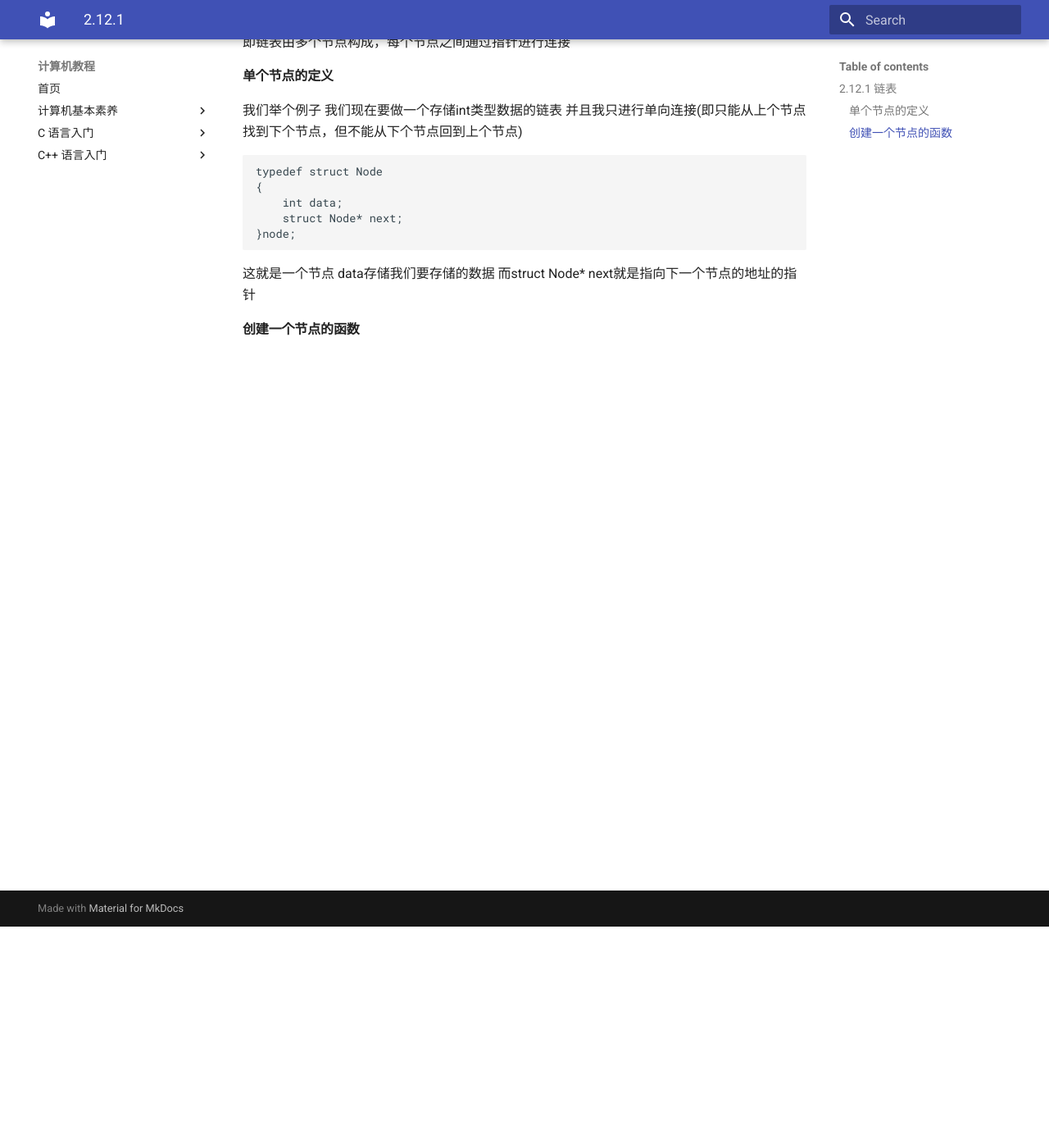
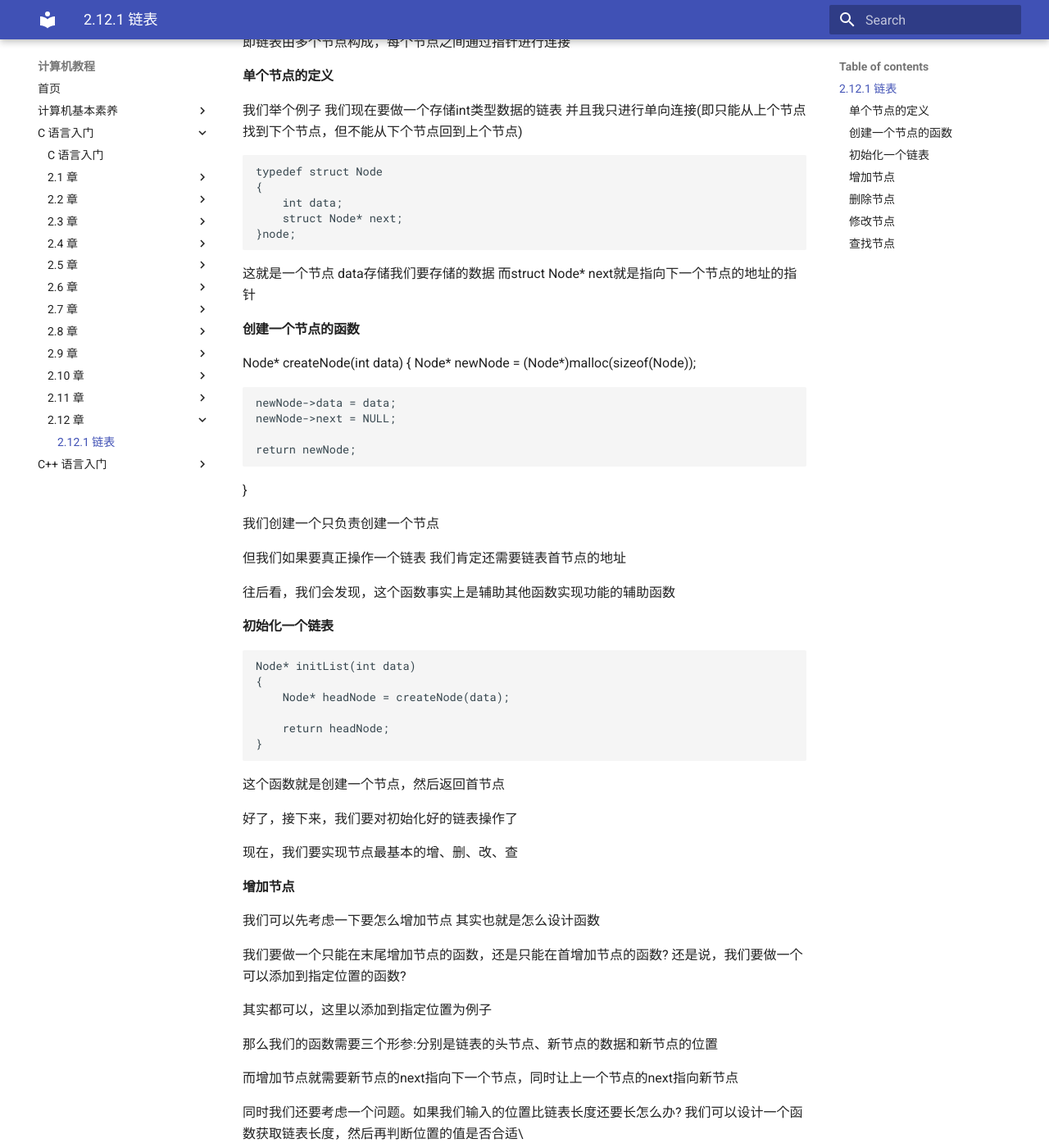
Before and after one commit to Muhamia/computer-tutorials, an MkDocs documentation site: the page built from docs/programming-language-c/2.12/2.12.1.md, in a window 1280 px wide and 1400 px high, scrolled down 270 px. Shown: the whole window at 82% size. Built offline with MkDocs 1.6.1 and Material for MkDocs 9.7.7, drawn with Linux system fonts in a browser that asks for light colours; some of the changed text lies outside the part shown.

Commit message:
updated list and related yml

````diff
--- a/docs/programming-language-c/2.12/2.12.1.md
+++ b/docs/programming-language-c/2.12/2.12.1.md
@@ -25,3 +25,224 @@ data存储我们要存储的数据
 而struct Node* next就是指向下一个节点的地址的指针
 
 #### 创建一个节点的函数
+
+Node* createNode(int data)
+{
+	Node* newNode = (Node*)malloc(sizeof(Node));
+
+	newNode->data = data;
+	newNode->next = NULL;
+
+	return newNode;
+}
+
+我们创建一个只负责创建一个节点
+
+但我们如果要真正操作一个链表
+我们肯定还需要链表首节点的地址
+
+往后看，我们会发现，这个函数事实上是辅助其他函数实现功能的辅助函数
+
+
+#### 初始化一个链表
+```C
+Node* initList(int data)
+{
+	Node* headNode = createNode(data);
+
+	return headNode;
+}
+```
+
+这个函数就是创建一个节点，然后返回首节点
+
+好了，接下来，我们要对初始化好的链表操作了
+
+现在，我们要实现节点最基本的增、删、改、查
+
+
+#### 增加节点
+我们可以先考虑一下要怎么增加节点
+其实也就是怎么设计函数
+
+我们要做一个只能在末尾增加节点的函数，还是只能在首增加节点的函数?
+还是说，我们要做一个可以添加到指定位置的函数?
+
+其实都可以，这里以添加到指定位置为例子
+
+那么我们的函数需要三个形参:分别是链表的头节点、新节点的数据和新节点的位置
+
+而增加节点就需要新节点的next指向下一个节点，同时让上一个节点的next指向新节点
+
+同时我们还要考虑一个问题。如果我们输入的位置比链表长度还要长怎么办?
+我们可以设计一个函数获取链表长度，然后再判断位置的值是否合适\
+
+```C
+int getListLength(Node* headNode)
+{
+	int len = 1;
+	Node* temp = headNode;//一个临时的工具节点指针，单纯辅助作用
+
+	if (temp == NULL)//防止传入空链表的情况
+	{
+		return 0;
+	}
+
+	while (1)
+	{
+		temp = temp->next;  //将指针指向下一个节点
+		if (temp == NULL)
+		{
+			return len;
+		}
+		else
+		{
+			len++;
+		}
+	}
+}
+int addNode(Node* headNode,int data, int index)//将新节点添加到index位置的节点后面。index取值规则和数组一样从0开始。函数返回1表示操作成功
+{
+	Node* temp = headNode;//一个临时的工具节点指针，单纯辅助作用
+
+	int len = getListLength(headNode);
+	if (index >= len || index  < 0)
+	{
+		return 0;
+	}
+	else
+	{
+		for (int i = 0;i < index;i++)
+		{
+			temp = temp->next;  //偏移到指定位置
+		}
+	}
+
+	Node* newNode = createNode(data);
+	newNode->next = temp->next;
+	temp->next = newNode;
+
+	return 1;
+}
+```
+
+#### 删除节点
+和增加节点是类似的，我们来做一个删除指定位置的节点的函数
+
+我们讨论一下如何删除一个节点
+
+如果要删除一个节点，我们就要让上一个节点的next指向下一个节点
+够了，对于单向链表就这么简单，然后把要删除的节点free掉就行
+
+如果是双向链表(即节点内除了next还有一个prev指向上一个节点)
+那可能会复杂一点:我们在让上一个节点的next指向下一个节点的之后，还要让下一个节点的prev指向上一个节点
+
+同时我们还要考虑一种特殊的情况:如果是删除头节点呢?
+我们还要更新一下头节点
+
+
+```C
+Node* delNode(Node* headNode, int index)//操作成功后会返回新的头节点。index取值规则和数组一样从0开始
+{
+	if (headNode == NULL)//防止传入空链表
+	{
+		return NULL;
+	}
+	Node* temp = headNode;
+	int len = getListLength(headNode);
+
+	if (index >= len || index < 0)//先判断index是否合理
+	{
+		return NULL;
+	}
+	else//之后判断是否为头节点
+	{
+		//如果是头节点
+		if (index == 0)
+		{
+			headNode = temp->next;
+			free(temp);
+			return headNode;
+		}
+		//如果不是头节点
+		else
+		{
+			for (int i = 0;i < index - 1;i++)
+			{
+				temp = temp->next;
+			}
+		}
+	}
+
+	//现在，temp指向的就是我们要删除的节点的上一个节点
+	Node* target = temp->next;//保存要删除的节点
+
+	temp->next = temp->next->next;//修改连接关系
+	free(target);
+
+	return headNode;
+}
+```
+
+
+#### 修改节点
+
+这里就比较简单了，我们只需要找到对应的节点，然后修改一下数据就行
+```C
+int editNode(Node* headNode, int index, int newdata)
+{
+	if (headNode == NULL)
+	{
+		return 0;
+	}
+
+	Node* temp = headNode;
+
+	int len = getListLength(headNode);
+	if (index >= len || index < 0)
+	{
+		return 0;
+	}
+	else
+	{
+		for (int i = 0;i < index;i++)
+		{
+			temp = temp->next;
+		}
+	}
+
+	temp->data = newdata;
+	return 1;
+}
+```
+
+
+#### 查找节点
+我们做这种函数，其实一般就是为了找到存储某个数据的节点的索引是多少
+所以我们的函数返回值肯定是int类型
+
+至于怎么找?
+由于链表是链式结构，我们只有知道了一个节点是什么，才能得到下一个节点
+因此，我们只能遍历链表慢慢找
+```C
+int searchNode(Node* headNode, int target)//函数返回值为节点的索引值，返回-1表示没找到或出错
+{
+	int index = 0;
+	Node* temp = headNode;
+
+	while (temp != NULL)
+	{
+		if (temp->data == target)
+		{
+			return index;
+		}
+		else
+		{
+			temp = temp->next;
+			index++;
+		}
+	}
+
+	return -1;
+}
+```
--- a/mkdocs.yml
+++ b/mkdocs.yml
@@ -79,6 +79,8 @@ nav:
       - 2.11.2 结构体的定义: programming-language-c/2.11/2.11.2.md
       - 2.11.3 typedef定义新类型: programming-language-c/2.11/2.11.3.md
       - 2.11.4 枚举: programming-language-c/2.11/2.11.4.md
+    - 2.12 章:
+      - 2.12.1 链表: programming-language-c/2.12/2.12.1.md
 
   - C++ 语言入门:
     - programming-language-cpp/index.md
````
